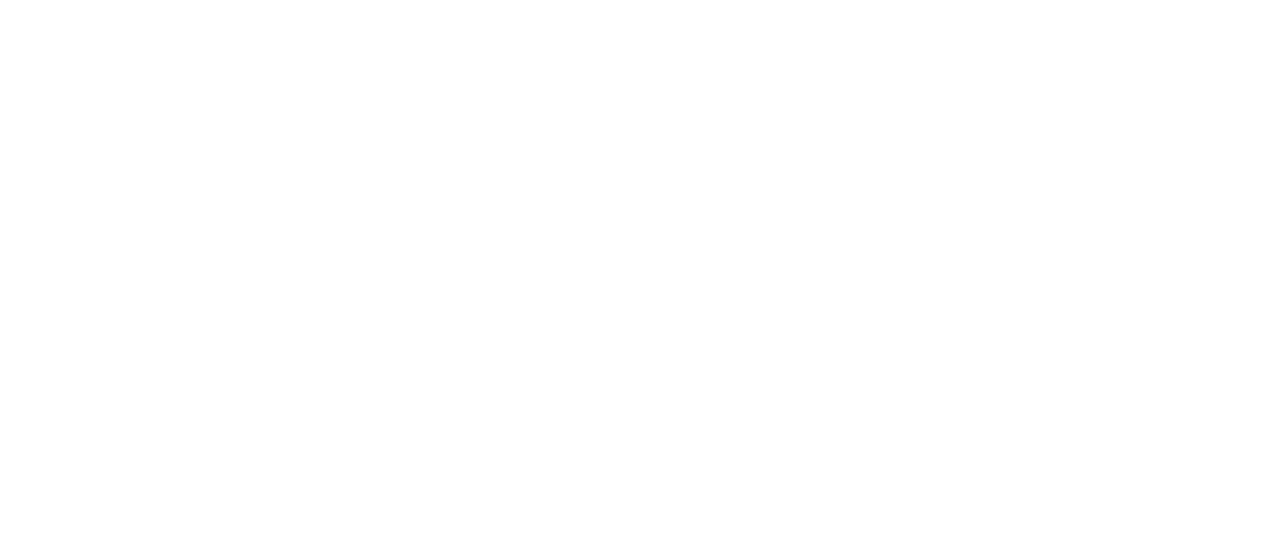
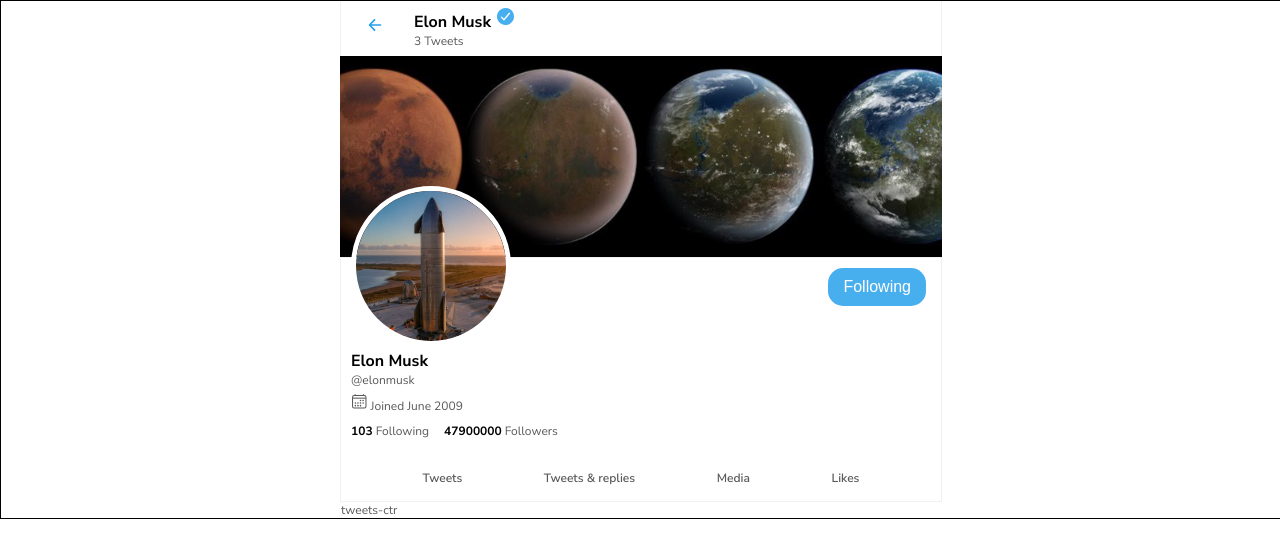
Before and after one commit to WildMtnAgency/twitterProject, a plain HTML site: page index2.html in a window 1280 px wide. Drawn offline with nearby package versions, Linux system fonts and the light colour scheme.

Commit message:
midday commit

```diff
--- a/index.js
+++ b/index.js
@@ -45,3 +45,45 @@
         }
     ]
 };
+
+let headerDOM = document.getElementById('header');
+headerDOM.innerHTML = `
+<div id="profile-name">
+    <div id="backCtr"><ion-icon id="backBtn" name="arrow-back"></ion-icon></div>
+    <div class="name">
+        <h4>${user1.displayName} <ion-icon id="verified" name="checkmark-circle"></ion-icon></h4>
+        <p>${user1.tweets.length} Tweets</p>
+    </div>
+</div>
+`;
+
+let bgCoverCtr = document.getElementById('background-cover-img');
+bgCoverCtr.innerHTML = `<img src="${user1.coverPhotoURL}">`;
+
+let profileDetailsCtr = document.getElementById('profile-details-ctr');
+profileDetailsCtr.innerHTML = `
+<div id="followBtn-ctr"><button id="followBtn">Following</button></div>
+<div id="avatar-ctr">
+    <img id="avatar" src="${user1.avatarURL}">
+</div>
+<div class="profile-details">
+    <h4>${user1.displayName}</h4>
+    <p>${user1.userName}</p>
+    <div class="calendar"><p><ion-icon id="calendar" name="calendar-outline"></ion-icon> Joined ${user1.joinedDate}</p></div>
+    <div id="follower">
+        <p><span id="followBold">${user1.followingCount}</span> Following</p>
+        <p><span id="followBold">${user1.followerCount}</span> Followers</p>
+    </div>
+</div>
+<div class="tabs">
+    <div class="tab"><a href="#">Tweets</a></div>
+    <div class="tab"><a href="#">Tweets &amp; replies</a></div>
+    <div class="tab"><a href="#">Media</a></div>
+    <div class="tab"><a href="#">Likes</a></div>
+</div>
+`;
+
+let tweetsCtrDOM = document.getElementById('tweets-ctr');
+tweetsCtrDOM.innerHTML = `
+<p>tweets-ctr</p>
+`;
--- a/index2.html
+++ b/index2.html
@@ -7,7 +7,8 @@
   <head>
     <meta charset="utf-8">
     <meta http-equiv="X-UA-Compatible" content="IE=edge">
-    <title>Twitter Page</title>
+    <title>Elon Musk Twitter Profile</title>
+    <link rel="icon" type="image/x-icon" style="width: 30px;" href="https://external-content.duckduckgo.com/iu/?u=https%3A%2F%2Fwww.intraware.com.au%2Fweb2017%2Fwp-content%2Fuploads%2F2017%2F05%2Fsmall-twitter-logo-transparent_2472061.png&f=1&nofb=1&ipt=82bd1dc4a3f6f934f0a2e2774d2a19df64190b970c141e7e708df97288c52564&ipo=images">
     <meta name="description" content="">
     <meta name="viewport" content="width=device-width, initial-scale=1">
     <link rel="stylesheet" href="main.css" type="text/css">
@@ -16,12 +17,11 @@
     <script src="index.js" async defer></script>
   </head>
   <body>
-    <div class="center">
-      <div class="header">
-        <div id="background-cover-img"></div>
-      </div>
-      <div class="profile-details-ctr"></div>
-      <div class="tweets-ctr"></div>
+    <div id="center">
+      <div id="header"></div>
+      <div id="background-cover-img"></div>
+      <div id="profile-details-ctr"></div>
+      <div id="tweets-ctr"></div>
     </div>
 
 
--- a/main.css
+++ b/main.css
@@ -1,11 +1,124 @@
-.center {
+@import url('https://fonts.googleapis.com/css2?family=Nunito+Sans:wght@200;300;400;600;700&display=swap');
+* {
+  margin:0;
+  padding:0;
+}
+body {
+  font-family: 'Nunito Sans', Arial, Helvetica, sans-serif;
+  font-size: 12px;
+  font-weight: 400;
+  color: #595959;
+}
+
+/* HTML DIV CONTAINERS */
+
+#center {
+  border: 1px solid black;
   width: 100%;
 }
-.header {
+#header, #profile-details-ctr, #tweets-ctr {
+  margin: auto;
   width: 600px;
-  margin: auto;
 }
-.background-cover-img {
-  background-size: cover;
-  background-repeat: no-repeat;
+#header {
+  border-left: 1px solid #f1f1f1;
+  border-right: 1px solid #f1f1f1;
 }
+#background-cover-img {
+  display: flex;
+  justify-content: center;
+}
+#background-cover-img > img {
+  width: 602px;
+}
+#profile-details-ctr {
+  border: 1px solid #f1f1f1;
+}
+
+/* DYNAMIC HTML FROM JS */
+
+#profile-name {
+  width: 600px;
+  height: 55px;
+  display: flex;
+  flex-direction: row;
+}
+#backBtn {
+  margin-top: 15px;
+  margin-left: 25px;
+  font-size: 18px;
+  color:#24a0ed;
+}
+#backBtn:hover,
+#backBtn:visited {
+  cursor: pointer;
+  color: #48afef;
+}
+.name {
+  margin: 5px 0 0 30px;
+}
+h4 {
+  font-size: 16px;
+  font-weight: 900;
+  color: black;
+}
+#verified {
+  font-size: 21px;
+  color: #48afef;
+}
+#avatar {
+  margin-top: -20%;
+  margin-left: 10px;
+  width: 150px;
+  border: 5px solid white;
+  border-radius: 50%;
+}
+.profile-details {
+  height: 100px;
+  margin-left: 10px;
+}
+.calendar {
+  margin: 5px 0 10px;
+}
+#calendar {
+  font-size: 16.5px;
+}
+#followBtn-ctr {
+  display: flex;
+  justify-content: right;
+  margin: 10px 15px 0 0;
+}
+#followBtn {
+  background-color: #48afef;
+  color: white;
+  font-size: 16px;
+  font-weight: 400;
+  border: none;
+  padding: 10px 15px;
+  border-radius: 15px;
+}
+#follower {
+  display: flex;
+  flex-direction: row;
+}
+#follower p:nth-of-type(2){
+  padding-left: 15px;
+}
+#followBold { font-weight: 700; color: black; }
+.tabs {
+  margin: 20px 0 15px;
+  display: flex;
+  justify-content: space-evenly;
+}
+.tab a {
+  color:#595959;
+  text-decoration: none;
+  font-weight: 600;
+}
+.tab a:hover {
+  text-decoration: none;
+  cursor: pointer;
+  color: #48afef;
+  padding-bottom: 15px;
+  border-bottom: 2px solid #48afef;
+}
```
Also changed, not shown: design.png.
